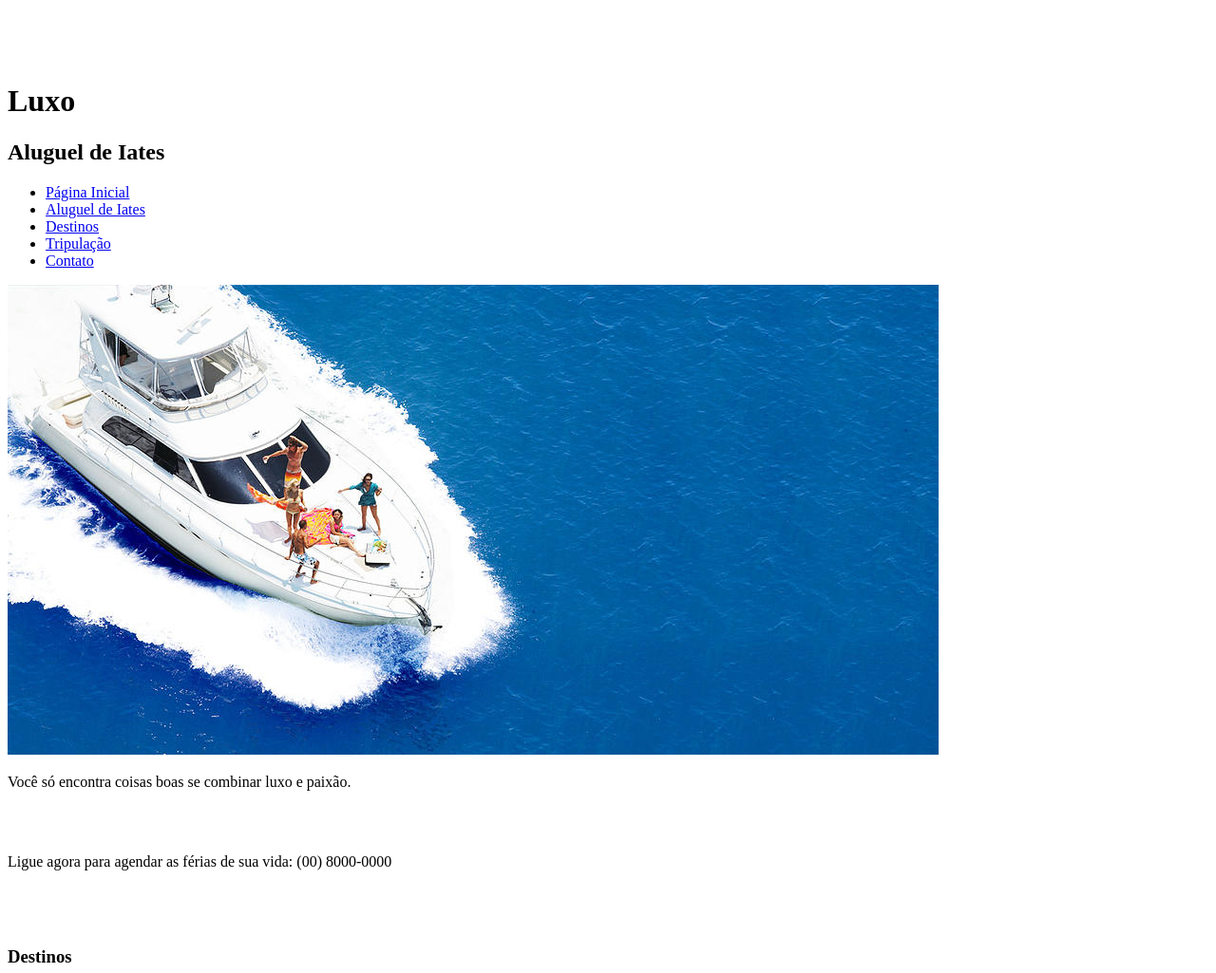
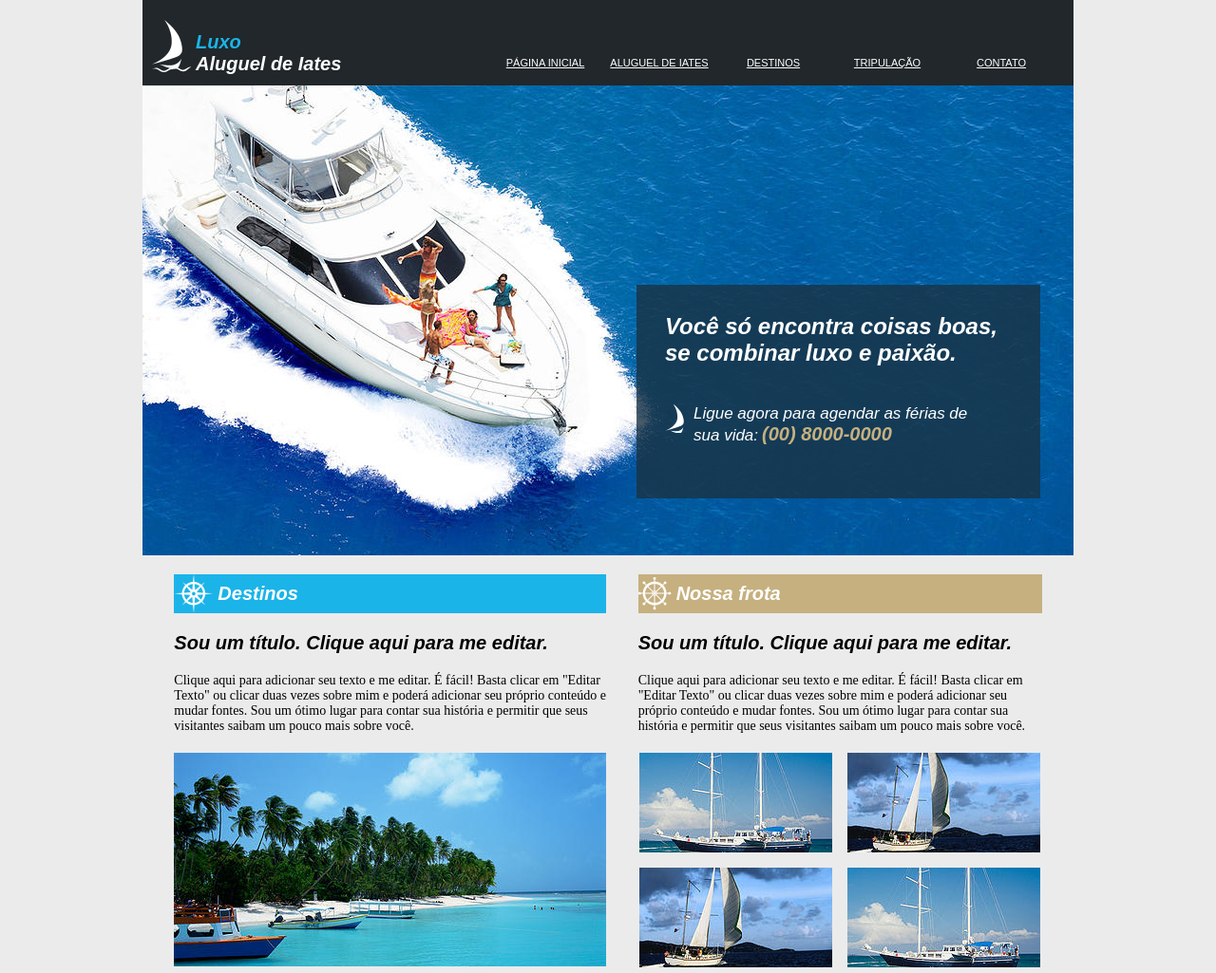
Before and after one commit to llucasaguiar/Projeto-AluguelIates, a plain HTML site: page Index.html in a window 1280 px wide. Shown: the top 1025 px of the page at 95% size. Drawn offline with Linux system fonts and the light colour scheme.

Commit message:
Add files via upload
Atualização do HTML e criação do CSS.

```diff
--- a/Index.html
+++ b/Index.html
@@ -5,16 +5,20 @@
     <meta name="viewport" content="width=device-width, initial-scale=1.0">
     <title>Luxo - Aluguel de Iates</title>
     <link rel="icon" href="imagens/barco2aba.png">
+    <link rel="stylesheet" href="layout.css">
 
 </head>
 <body>
-
-    <header>
-        <div>
+    <div id="geral">
+        <div id="topo">
+            <div id="topo-logotipo">
                 <img src="imagens/barco1.png" alt="Logo da marca">
+                <div id="topo-titulo">
                     <h1>Luxo</h1>
                     <h2>Aluguel de Iates</h2>
-
+                </div>
+            </div>
+            <div id="menu">
                 <ul>
                     <li><a href="Index.html" target="_blank">Página Inicial</a></li>
                     <li><a href="Aluguel_de_Iates.html" target="_blank">Aluguel de Iates</a></li>
@@ -23,50 +27,60 @@
                     <li><a href="Contato.html" target="_blank">Contato</a></li>
                 </ul>
             </div>
-    </header>
+        </div>
 
-    <div>
+        <div id="principal">
+            <div id="imagem-principal">
                 <img src="imagens/barcoprincipal.jpg" alt="Iate no mar com cinco pessoas">
-        <div>
-            <p>Você só encontra coisas boas se combinar luxo e paixão.</p>
+            </div>
+            <div id="quadro-sobre-imagem">
+                <div id="logo-texto-fone">
+                    <h5>Você só encontra coisas boas, se combinar luxo e paixão.</h5>
+                    <div id="logo-texto">
                         <img src="imagens/barco2.png" alt="Logo da marca">
-            <p>Ligue agora para agendar as férias de sua vida: (00) 8000-0000</p>
+                        <div id="agendar-telefone">
+                             <p id="texto-quadro">Ligue agora para agendar as férias de sua vida:</p>
+                            <h6>(00) 8000-0000</h6>
+                        </div>
+                     </div>
+                </div>
             </div>
         </div>
 
-    <div>
-        <div>
+        <div id="destinos-nossa-frota">
+            <div id="destinos-geral">
+                <div id="destinos">
                     <img src="imagens/destino.png" alt="Roda do leme do iate">
                     <h3>Destinos</h3>
                 </div>
-        <div>
+                <div id="destinos-texto">
                     <h4>Sou um título. Clique aqui para me editar.</h4>
                     <p>Clique aqui para adicionar seu texto e me editar. É fácil! Basta clicar em "Editar Texto" ou clicar duas vezes sobre mim e poderá adicionar seu próprio conteúdo e mudar fontes. Sou um ótimo lugar para contar sua história e permitir que seus visitantes saibam um pouco mais sobre você.</p>
                 </div>
                 <img src="imagens/barcodestino.jpg" alt="Beira mar da praia de destino">
             </div>
 
-    <div>
-        <div>
+            <div id="nossa-frota-geral">
+                <div id="nossa-frota">
                     <img src="imagens/nossafrota.png" alt="Roda do leme do iate">
                     <h3>Nossa frota</h3>
                 </div>
-        <div>
+                <div id="nossa-frota-texto">
                     <h4>Sou um título. Clique aqui para me editar.</h4>
                     <p>Clique aqui para adicionar seu texto e me editar. É fácil! Basta clicar em "Editar Texto" ou clicar duas vezes sobre mim e poderá adicionar seu próprio conteúdo e mudar fontes. Sou um ótimo lugar para contar sua história e permitir que seus visitantes saibam um pouco mais sobre você.</p>
                 </div>
 
-        <div>
+                <div class="Contêiner-2">
                     <img src="imagens/barconossafrota2.jpg" alt="Iate com velas presas">
                     <img src="imagens/barconossafrota1.jpg" alt="Iate com velas ao vento">
+                    <img src="imagens/barconossafrota1.jpg" alt="Iate com velas ao vento">
                     <img src="imagens/barconossafrota2.jpg" alt="Iate com velas presas">
-            <img src="imagens/barconossafrota1.jpg" alt="Iate com velas ao vento">
                 </div>
             </div>
-
-    <div class="copy-rights">
+        </div>
+        <div id="copy-rights">
             <p>© 2023 por Luxo aluguel de iates</p>
         </div>
-
+    </div>
 </body>
 </html>
--- /dev/null
+++ b/layout.css
@@ -0,0 +1,237 @@
+* {
+    margin: 0px;
+    padding: 0px;
+}
+
+body {
+    background-color: #EBEBEB;
+}
+
+#geral {
+    width: 980px;
+    margin-top: 0px;
+    margin-left: auto;
+    margin-right: auto;
+}
+
+#topo {
+    background-color: #21272B;
+    position: relative;
+    height: 90px;
+}
+
+#topo-logotipo {
+    width: 200px;
+    display: flex;
+    position: absolute;
+    gap: 5px;
+    top: 16px;
+    left: 10px;
+    padding-top: 5px;
+}
+
+#topo-logotipo img {
+    object-fit: contain;
+    width: 41px;
+    height: 55px;
+}
+
+#topo-titulo {
+    width: 165px;
+    display: flex;
+    flex-direction: column;
+    justify-content: space-around;
+    padding-top: 12px;
+}
+
+h1 {
+    font-family: Arial, Helvetica, sans-serif;
+    font-size: 20px;
+    font-style: italic;
+    color: #1BB4E8;
+}
+
+h2 {
+    font-family: Arial, Helvetica, sans-serif;
+    font-size: 20px;
+    font-style: italic;
+    color: #FFFFFF;
+}
+
+#menu {
+    width: 628px;
+    display: flex;
+    justify-content:center;
+    position: absolute;
+    top: 60px;
+    left: 350px;
+}
+
+#menu a:hover {
+    color: #1BB4E8;
+}
+
+ul {
+    display: flex;
+}
+
+li {
+    width: 120px;
+    display: flex;
+    justify-content: center;
+}
+
+a {
+    font-family: Arial, Helvetica, sans-serif;
+    font-size: 11px;
+    color: #FFFFFF;
+    text-transform: uppercase;
+}
+
+#principal {
+    position: relative;
+}
+
+#imagem-principal {
+    background-color: white;
+    height: 495px;
+    position: relative;
+}
+
+#quadro-sobre-imagem {
+    background-color: #1a3243c9;
+    width: 355px;
+    height: 155px;
+    position: absolute;
+    top: 210px;
+    left: 520px;
+    padding-left: 30px;
+    padding-top: 30px;
+    padding-right: 40px;
+    padding-bottom: 40px;
+}
+
+#logo-texto-fone {
+    display: flex;
+    flex-direction: column;
+    gap: 40px;
+}
+
+#logo-texto {
+    display: flex;
+    gap: 10px;
+}
+
+#logo-texto img {
+    object-fit: contain;
+    width: 20px;
+    height: 30px;
+}
+
+#agendar-telefone {
+    display: inline-block;
+    padding-bottom: 0px;
+    width: 300px;
+}
+
+h3 {
+    color: #FFFFFF;
+    font-family: Arial, Helvetica, sans-serif;
+    font-size: 20px;
+    font-style: italic;
+}
+
+h4 {
+    font-family: Arial, Helvetica, sans-serif;
+    font-size: 20px;
+    font-style: italic;
+}
+
+h5 {
+    font-family: Arial, Helvetica, sans-serif;
+    font-size: 24px;
+    font-style: italic;
+    color: #FFFFFF;
+}
+
+#texto-quadro {
+    font-family: Arial, Helvetica, sans-serif;
+    font-size: 17px;
+    font-style: italic;
+    color: #FFFFFF;
+    display: inline;
+}
+
+h6 {
+    color: #C6B07F;
+    font-family: Arial, Helvetica, sans-serif;
+    font-size: 20px;
+    font-style: italic;
+    display: inline;
+}
+
+p {
+    font-size: 14px;
+    text-align:left;
+}
+
+#destinos-geral {
+    width: 455px;
+}
+
+#destinos {
+    background-color:#1BB4E8 ;
+    display: flex;
+    line-height: 2.0;
+    gap: 5px;
+}
+
+#destinos-texto {
+    padding-top: 20px;
+    padding-bottom: 20px;
+    display: flex;
+    flex-direction: column;
+    gap: 20px;
+}
+
+#nossa-frota-geral {
+    width: 425px;
+}
+
+#nossa-frota {
+    background-color:#C6B07F;
+    padding-top: 3px;
+    padding-bottom: 3px;
+    display: flex;
+    line-height: 1.7;
+    gap: 5px;
+}
+
+#nossa-frota-texto {
+    padding-top: 20px;
+    padding-bottom: 20px;
+    display: flex;
+    flex-direction: column;
+    gap: 20px;
+}
+
+.Contêiner-2 {
+    display: flex;
+    flex-wrap: wrap;
+    align-content: flex-start;
+    gap: 1em;
+    justify-content: center;
+}
+
+#destinos-nossa-frota {
+    display: flex;
+    justify-content: space-evenly;
+    margin-top: 20px;
+    margin-bottom: 50px;
+}
+
+#copy-rights {
+    background-color: lightgray;
+    padding: 20px;
+    text-align: left;
+}
```
Also changed, not shown: Aluguel_de_Iates.html (+9 -2 lines), Contato.html (+9 -2 lines), Destinos.html (+9 -2 lines), Tripulacao.html (+9 -2 lines). Lines whose indentation alone changed are shown as unchanged.
